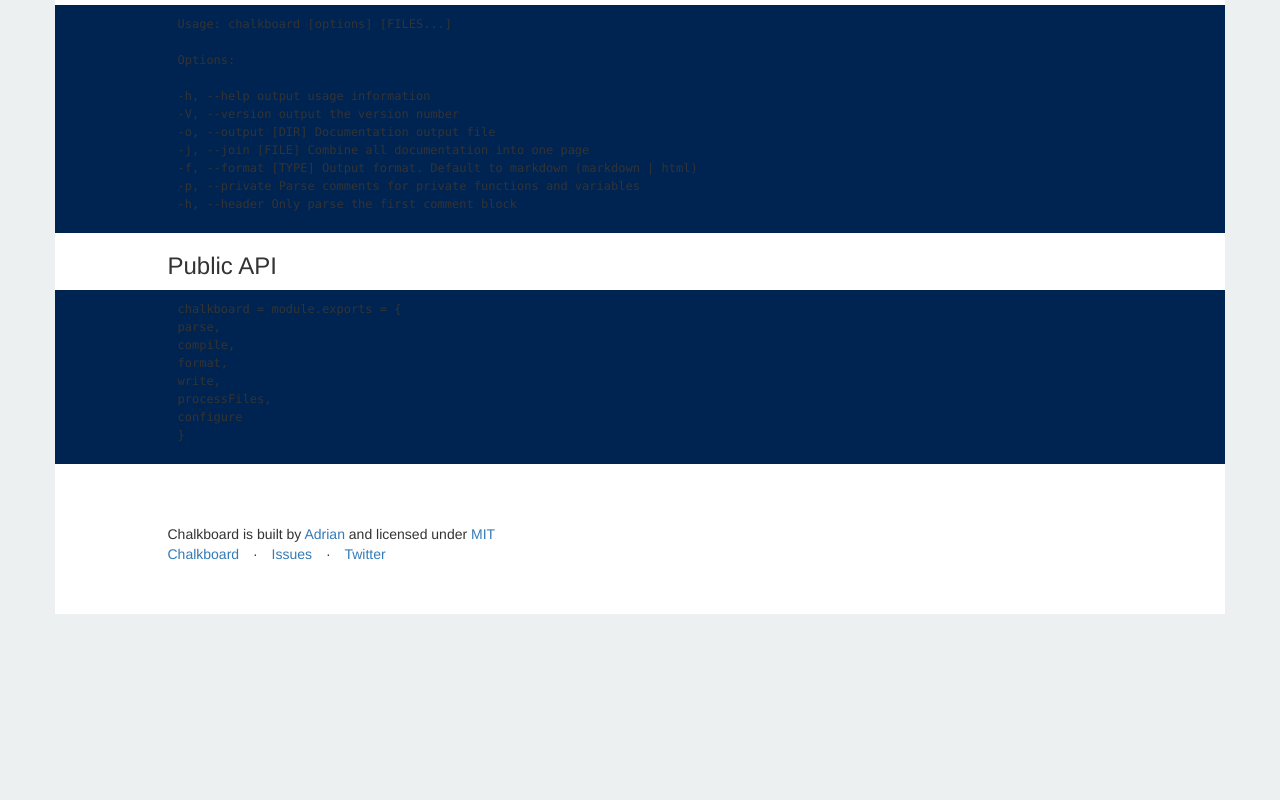
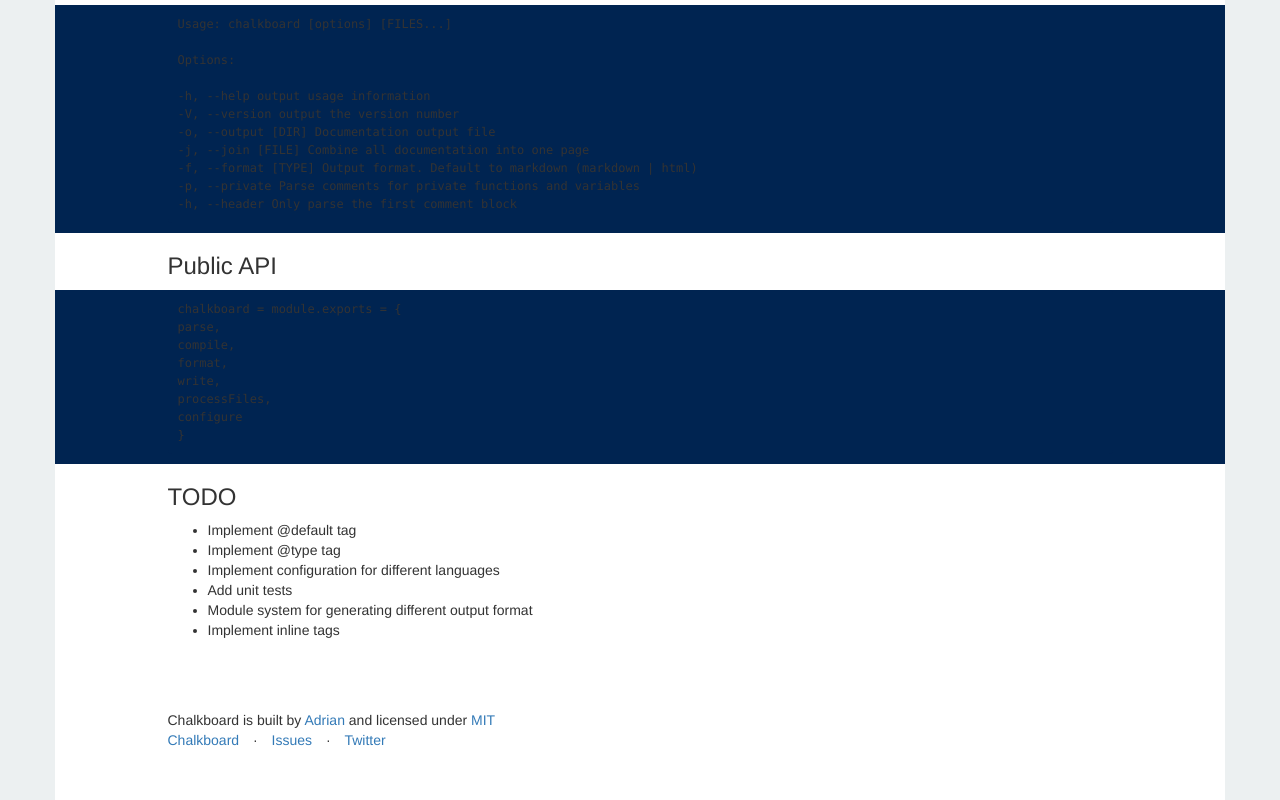
Before and after one commit to adrianlee44/chalkboard, a plain HTML site: page index.html in a window 1280 px wide. Shown: the part 1178-1978 px from the top of the page. Before the commit the page ends 1792 px from the top, so only its background shows below. Drawn offline with nearby package versions, Linux system fonts and the light colour scheme; a script that the page names is missing.

Commit message:
Updated description and added TODO

```diff
--- a/index.html
+++ b/index.html
@@ -48,7 +48,7 @@
 @name Chalkboard.js
 
 @description
-"Chalkboard is a Coffeescript documentation generator. Docco is great but it is very simple. This project took inspiration from JSDoc to parse Coffeescript better for documentation. Chalkboard allows user to indicate variable types, function parameters, return variables and much more.
+"Chalkboard is a documentation generator and it started as a generator for Coffeescript. Docco is great but it is very simple. This project took inspiration from JSDoc to parse Coffeescript better for documentation. Chalkboard allows user to indicate variable types, function parameters, return variables and much more.
 
 Although it is originally written for parsing Coffeescript, it can be updated to parse other languages. Currently, it can generate documentation from Coffeescript and Javascript.
 
@@ -151,6 +151,25 @@
                 </div>
             </div>
 
+            <div class="row">
+                <div class="col-xs-12 col-md-10 col-md-offset-1">
+                    <h3>TODO</h3>
+                </div>
+            </div>
+
+            <div class="row">
+                <div class="col-xs-12 col-md-10 col-md-offset-1">
+                    <ul>
+                        <li>Implement @default tag</li>
+                        <li>Implement @type tag</li>
+                        <li>Implement configuration for different languages</li>
+                        <li>Add unit tests</li>
+                        <li>Module system for generating different output format</li>
+                        <li>Implement inline tags</li>
+                    </ul>
+                </div>
+            </div>
+
             <div class="row footer">
                 <div class="col-xs-12 col-md-10 col-md-offset-1">
                     <p>Chalkboard is built by <a href="https://github.com/adrianlee44">Adrian</a> and licensed under <a href="https://github.com/adrianlee44/chalkboard/blob/master/LICENSE-MIT">MIT</a></p>
```
